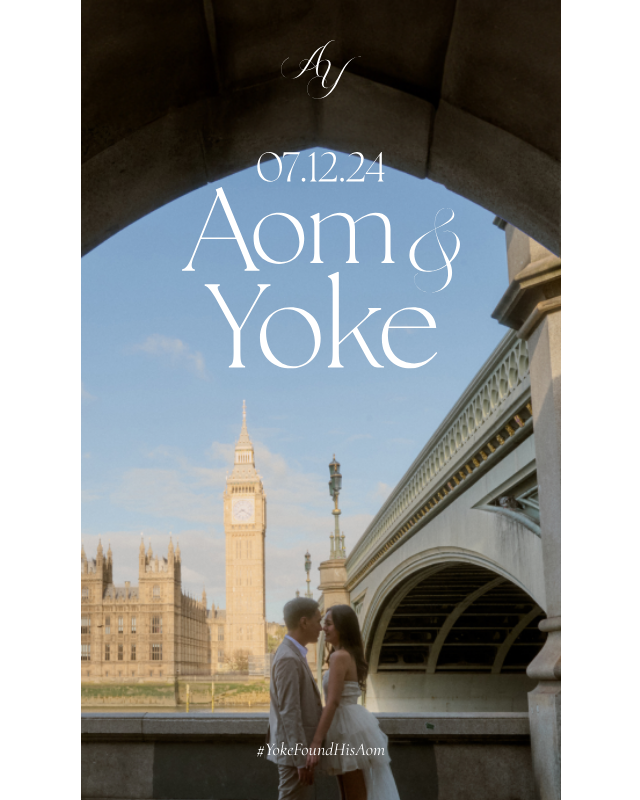
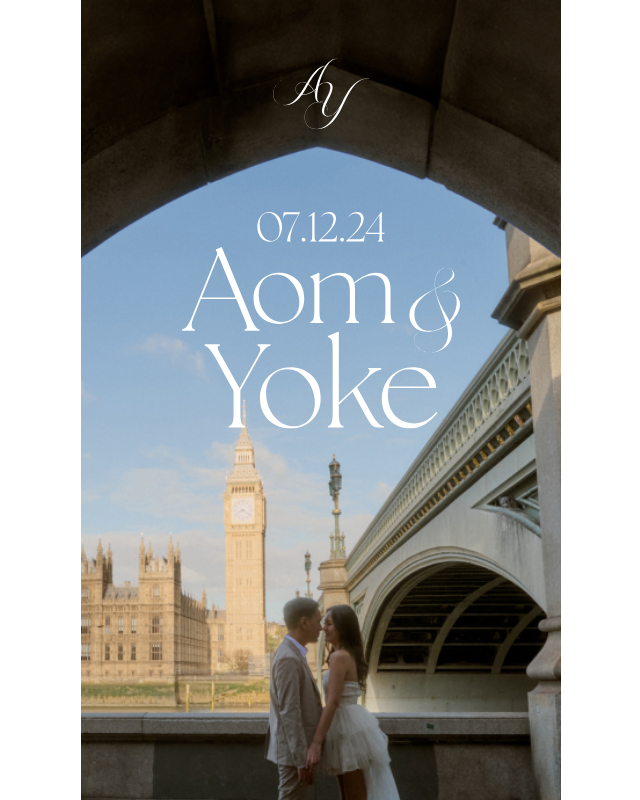
Before and after one commit to yokenoi/aom-yokenoi-wedding-website-app, a SvelteKit app: page / in a window 1280 px wide. Shown: the top 800 px of the page, without its empty margins (319-959 px from the left). Built offline with nearby package versions, Linux system fonts and the light colour scheme.

Commit message:
Align Header

```diff
--- a/src/routes/+page.svelte
+++ b/src/routes/+page.svelte
@@ -17,11 +17,6 @@
             overflow: hidden;
             height: 100vh;
         }
-
-        body * {
-            margin: 0;
-            padding: 0;
-        }
     </style>
 </svelte:head>
 
--- a/src/routes/Header.svelte
+++ b/src/routes/Header.svelte
@@ -1,18 +1,17 @@
 <script>
-    import img from '$lib/images/header/home_bg.png'
+    import background from '$lib/images/header/home_bg.png'
     import logo from '$lib/images/header/logo.svg'
     import banner from '$lib/images/header/banner.svg'
 </script>
 
 <header>
-    <img src="{img}" alt="bg_img">
+    <img src="{background}" alt="bg_img">
     <div class="container">
         <nav>
             <img class="logo" src="{logo}" alt="logo">
         </nav>
         <img src="{banner}" alt="" class="date">
         <p>#YokeFoundHisAom</p>
-
     </div>
 
 </header>
@@ -21,41 +20,43 @@
     .container {
         position: absolute;
         top: 0;
+        left: 0;
         width: 100%;
         height: 100%;
-        max-width: 480px;
-        max-height: 1038px;
-        margin: 0;
-        padding: 0;
-        display: flex;
-        align-items: center;
-        justify-content: space-between;
-        flex-direction: column;
+        display: grid;
+        justify-items: center;
+        grid-template-rows: 18% 74% 8%;
+        row-gap: none;
+
     }
 
     header {
         width: 100%;
-        height: 100%;
-        max-height: 1038px;
+        max-width: 480px;
+        margin: 0;
+        position: relative;
         & > img {
             width: 100%;
-            height: 100%;
+            height: auto;
+            margin: 0;
+            padding: 0;
         }
     }
 
     .date {
-        position: relative;
         width: 58%;
-        bottom: 20%;
+        margin-top: 5%;
+    }
+
+    .logo {
+        width: 20%;
     }
 
     nav {
         width: 100%;
         max-width: 480px;
-        position: relative;
-        top: 5%;
-        /* background-color: red; */
-        text-align: center;
+        display: flex;
+        justify-content: center;
     }
 
     p {
@@ -63,8 +64,7 @@
         color: white;
         font-size: 18px;
         font-style: italic;
-        position: relative;
-        bottom: 5%;
+        line-height: 0;
     }
 
 
```
